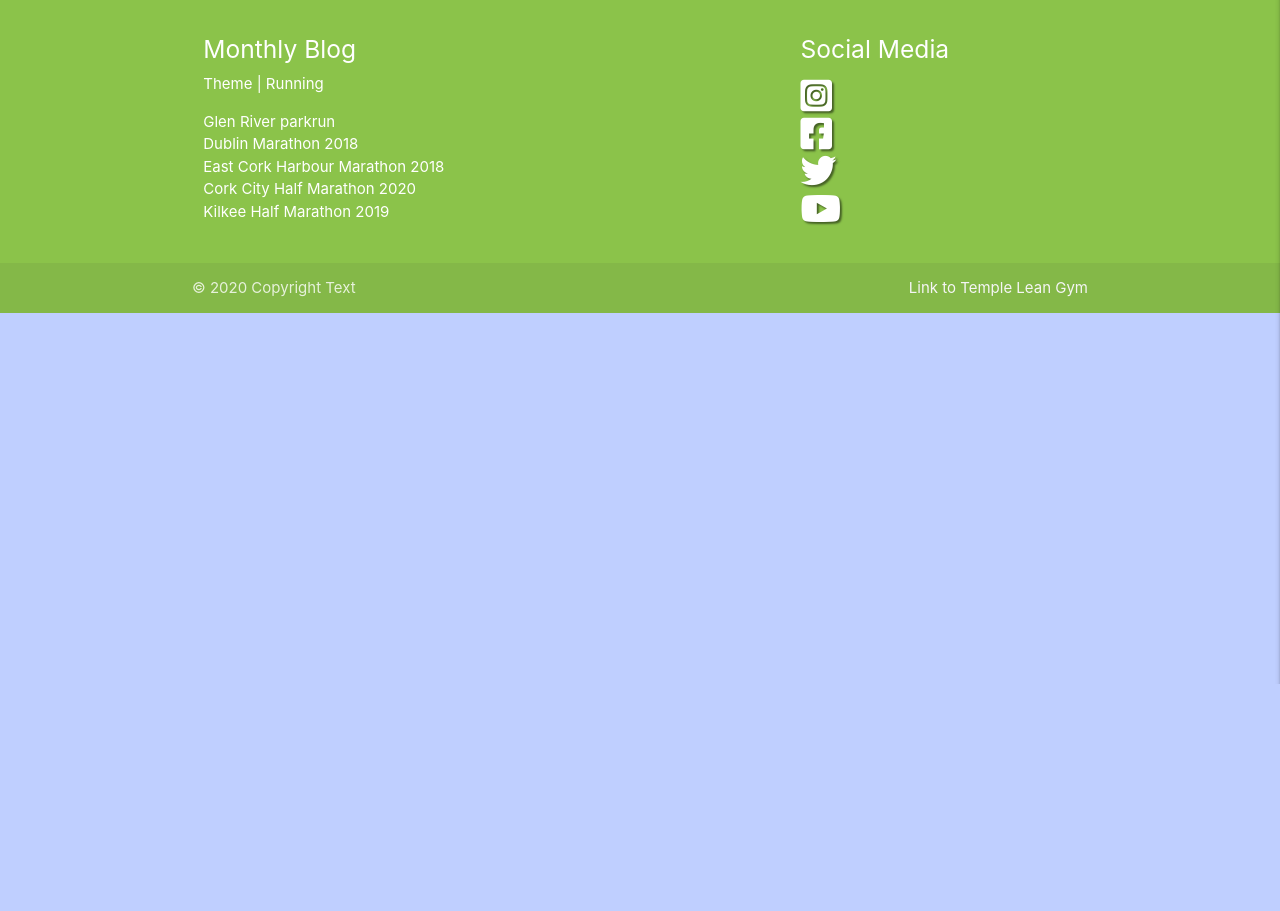
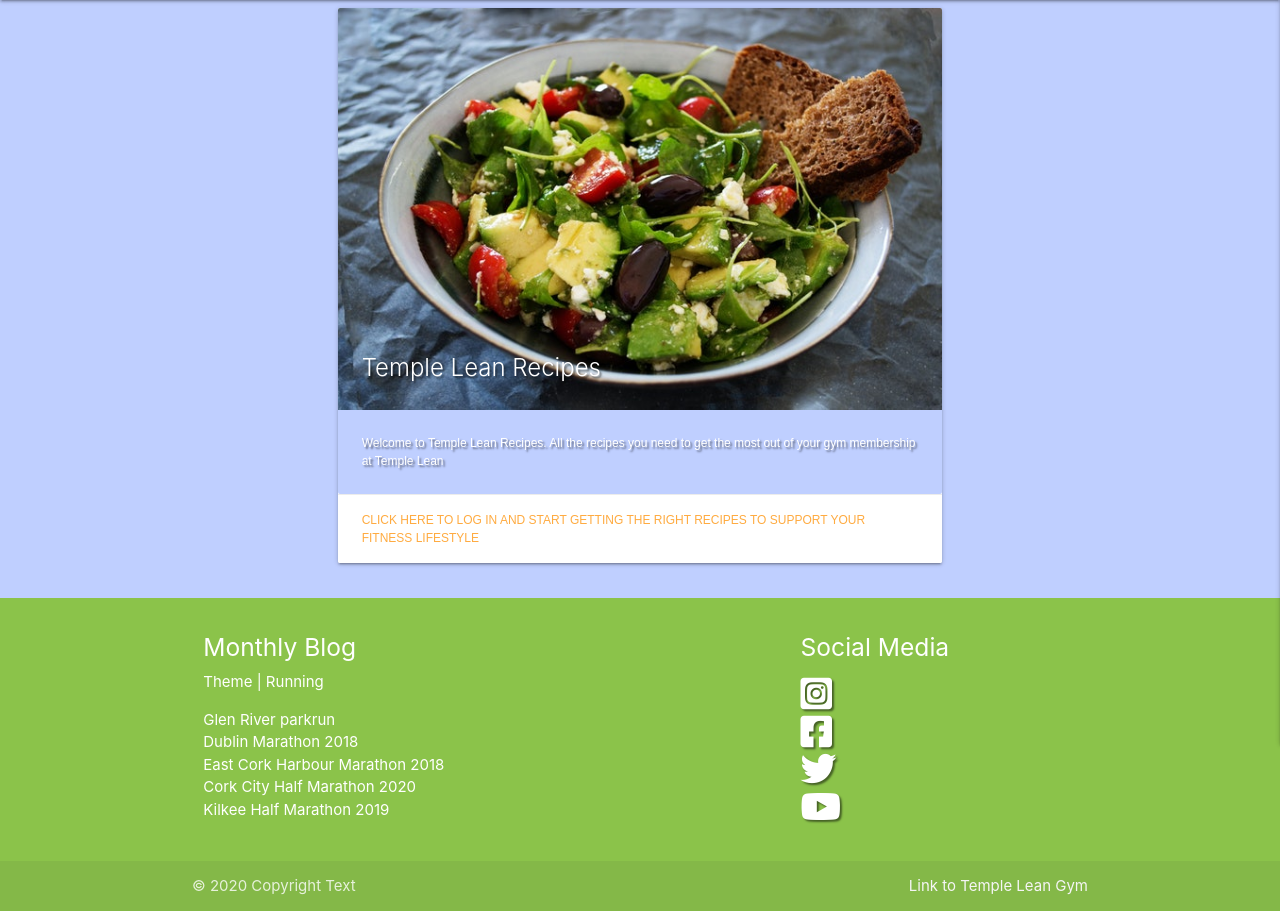
Before and after one commit to Andrew-code2020/ms3onlinecookbook, a Flask app: page /get_recipes in a window 1280 px wide. Shown: the part 116-1027 px from the top of the page. Before the commit the page ends 800 px from the top, so only its background shows below. Run offline with Flask 2, Linux system fonts and the light colour scheme; data that the repository does not hold is empty; some libraries are stand-ins or nearby versions; some web fonts are replaced.

Commit message:
recipe type modification working. need to refine for loop to show current choice

```diff
--- a/app.py
+++ b/app.py
@@ -28,7 +28,7 @@ def get_recipes():
 @app.route("/home_page")
 def home_page():
     lean_recipes = mongo.db.lean_recipes.find()
-    return render_template("index.html", lean_recipes=lean_recipes)
+    return render_template("homepage.html", lean_recipes=lean_recipes)
 
 
 @app.route("/register", methods=["GET", "POST"])
@@ -134,6 +134,7 @@ def edit_profile(user_id):
             "username": request.form.get("username"),
             "first_name": request.form.get("first_name"),
             "last_name": request.form.get("last_name"),
+            "recipe_type": request.form.get("recipe_type"),
             "email": request.form.get("email"),
             "created_by": session["user"]
         }}
--- a/templates/base.html
+++ b/templates/base.html
@@ -74,6 +74,32 @@
 
     <main class="container">
         {% block content %}
+        <section>
+      <div class="container">
+        <div class="row">
+          <div class="col s12 m12">
+            <div class="card">
+              <div class="card-image">
+                <img src="static/images/saladheroimage.jpg" />
+                <span class="card-title">Temple Lean Recipes</span>
+              </div>
+              <div class="card-content">
+                <p>
+                  Welcome to Temple Lean Recipes. All the recipes you need to
+                  get the most out of your gym membership at Temple Lean
+                </p>
+              </div>
+              <div class="card-action">
+                <a href="#"
+                  >Click here to log in and start getting the right recipes to
+                  support your fitness lifestyle</a
+                >
+              </div>
+            </div>
+          </div>
+        </div>
+      </div>
+    </section>
         {% endblock %}
     </main>
 
--- a/templates/edit_profile.html
+++ b/templates/edit_profile.html
@@ -39,7 +39,7 @@
                       {% endfor %}
 
                         <select name="recipe_type" id="recipe_type">
-                            <option value="" disabled selected>Choose your option</option>
+                            <option value="" disabled >Choose your option</option>
                             <option value="Breakfast">Breakfast</option>
                             <option value="Lunch">Lunch</option>
                             <option value="Dinner">Dinner</option>
```
Also changed, not shown: templates/homepage.html (renamed from templates/index.html).
